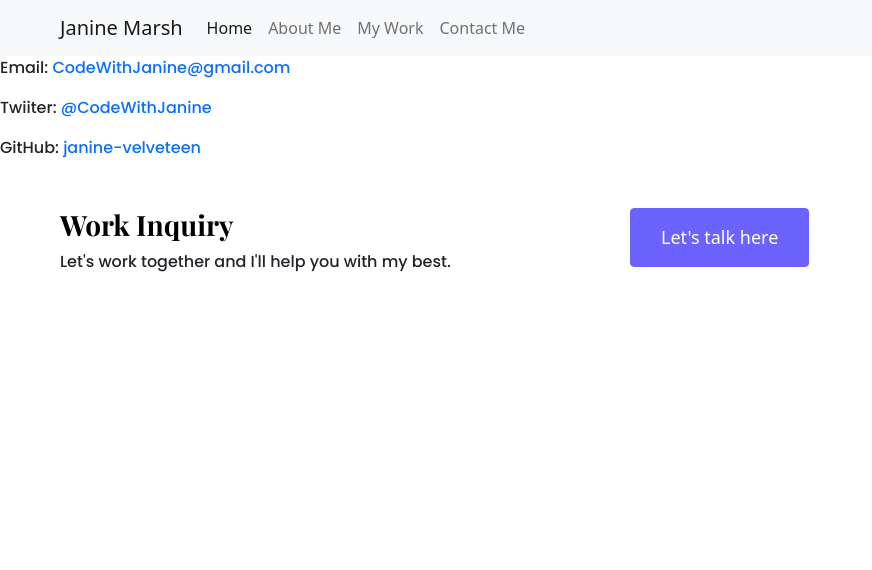
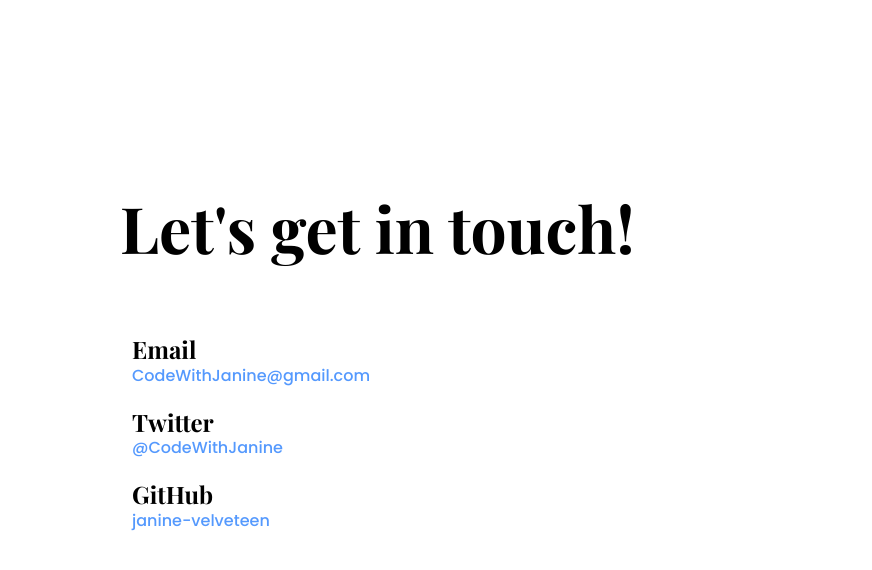
Before and after one commit to janine-velveteen/portfolio-project, a plain HTML site: page contact.html in a window 1280 px wide. Shown: the whole page, without its empty margins (0-872 px from the left). Drawn offline with nearby package versions, Linux system fonts and the light colour scheme.

Commit message:
Added content to contact page

```diff
--- a/contact.html
+++ b/contact.html
@@ -14,7 +14,7 @@
     <title>Janine Marsh | Frontend Developer</title>
 </head>
 <body>
-    <nav class="navbar navbar-expand-lg navbar-light bg-light fixed-top">
+   <!-- <nav class="navbar navbar-expand-lg navbar-light bg-light fixed-top">
         <div class="container-fluid">
           <a class="navbar-brand ps-5" href="index.html" title="Janine Marsh">Janine Marsh</a>
           <button
@@ -47,10 +47,14 @@
             </ul>
           </div>
         </div>
-      </nav>
+      </nav> -->
+
+      <!--
   <header class="contact-header">
 <h1>Let's get in touch!</h1>
 </header>
+<div class="content-container">
+  <div class="content">
 <div class="contact-links">
 <p>Email: <a href="mailto:codewithjanine@gmail.com">CodeWithJanine@gmail.com</a></p>
 <p>Twiiter: <a href="https://twitter.com/CodeWithJanine">@CodeWithJanine</a></p>
@@ -68,5 +72,25 @@
             </div>
         </div>
     </div>
+        </div>
+    </div> -->
+
+    <div class="container content-container">
+      <div class="content">
+        <h1 class="mb-5">Let's get in touch!</h1>
+        <div class="container">
+          <div class="row">
+            <div class="col-lg-6">
+              <h3>Email</h3>
+              <p><a href="mailto:codewithjanine@gmail.com">CodeWithJanine@gmail.com</a></p>
+              <h3>Twitter</h3>
+              <p><a href="https://www.twitter.com/CodeWithJanine">@CodeWithJanine</a></p>
+              <h3>GitHub</h3>
+              <p><a href="https://github.com/janine-velveteen">janine-velveteen</a></p>
+            </div>
+          </div>
+        </div>
+        </div>
+    </div>
 </body>
 </html>
```
Also changed, not shown: images/images (2).png (deleted).
